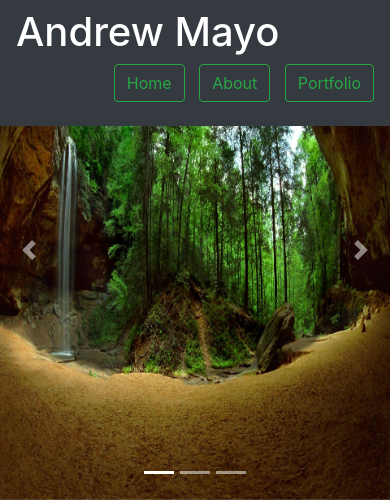
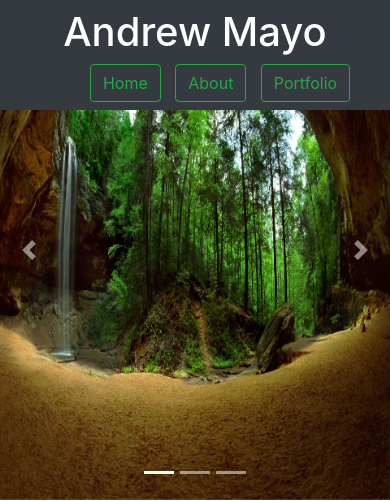
Before and after one commit to Mayo267/Portfolio, a PHP site: page / in a window 390 px wide. Shown: the top 501 px of the page. Run offline with PHP 8.4, Linux system fonts and the light colour scheme; some libraries are stand-ins or nearby versions.

Commit message:
fixing mobile still...

```diff
--- a/Assets/style.css
+++ b/Assets/style.css
@@ -86,7 +86,7 @@
 
     .image1{
         background-image: url(./Images/paracat.jpg);
-        height: 200px;
+        height: 100px;
         width: 100%;
         background-attachment: fixed;
       background-position: center;
@@ -96,7 +96,7 @@
 
     .image2{
         background-image: url(./Images/image2para.jpg);
-        height: 200px;
+        height: 100px;
         width: 100%;
         background-attachment: fixed;
       background-position: center;
@@ -116,12 +116,12 @@
     }
 
     #nav-buttons{
-        margin-left: auto;
+        margin: 0 auto;
 
     }
 
     #nav-button{
-        margin-left: 10px;
+        justify-content: space-around;
     }
 
     #nav-name{
@@ -129,7 +129,10 @@
 
     }
 
-    #animate-name:hover{
+    #animate-name{
+        margin: 0 auto;
+    }
+    #animate-name:active{
         animation-name: hinge;
         -webkit-animation-name: hinge;
         -webkit-animation-duration: 2.5s;
```
Also changed, not shown: index.html (line endings or trailing spaces).
